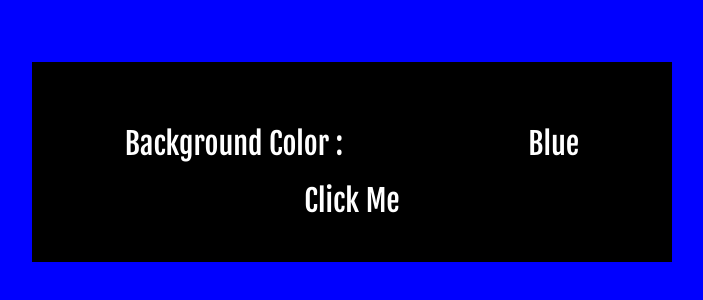
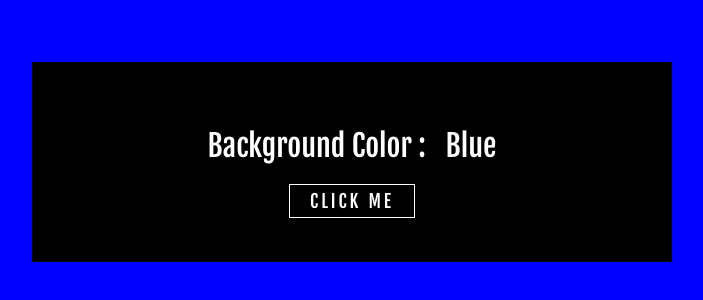
Before and after one commit to OneWaterboy/background-color-flipper, a plain HTML site: page index.html in a window 1280 px wide. Shown: the part 246-546 px from the top of the page, without its empty margins (296-999 px from the left). Drawn offline with Linux system fonts and the light colour scheme.

Commit message:
Final Styling

```diff
--- a/scripts.js
+++ b/scripts.js
@@ -1,5 +1,5 @@
 
-const colors = ['red', 'orange', 'yellow', 'green', 'blue', 'purple', 'pink', 'brown', 'gray', 'black', 'white', 'maroon', 'navy', 'teal', 'olive'];
+const colors = ['red', 'orange', 'yellow', 'green', 'blue', 'purple', 'pink', 'brown', 'gray', 'black', 'white', 'maroon', 'navy', 'teal', 'olive', 'aqua', 'beige', 'coral', 'crimson', 'cyan', 'fuchsia', 'gold', 'indigo', 'ivory', 'khaki', 'lavender', 'lime', 'magenta', 'mint', 'mustard', 'peach', 'peru', 'plum', 'salmon', 'sienna', 'silver', 'skyblue', 'tan', 'tomato', 'turquoise', 'violet', 'wheat', 'yellowgreen', 'darkred', 'darkorange', 'darkgreen', 'darkblue', 'darkviolet', 'darkgray', 'lightgray'];
 
 const changeColor = document.getElementById('changeColor');
 const currentColor = document.getElementById('currentColor');
--- a/style.css
+++ b/style.css
@@ -20,13 +20,27 @@ body {
     height: 200px;
 }
 
-#colorSwitcher > div {
-    width: 100%;
-    display: flex;
-    justify-content: space-around;
-    align-items: center;
+#changeColor {
+    width: fit-content;
+    border: 1px solid #FFF;
+    padding: 5px 20px;
+    font-size: 18px;
+    text-transform: uppercase;
+    letter-spacing: 3px;
 }
 
 div#colorAnnouncment {
     margin: 20px;
 }
+
+#changeColor {
+    cursor: pointer;
+}
+
+#colorAnnouncment span:first-child {
+    margin-right: 20px;
+}
+
+#colorAnnouncment span{
+    text-transform: capitalize;
+}
```
